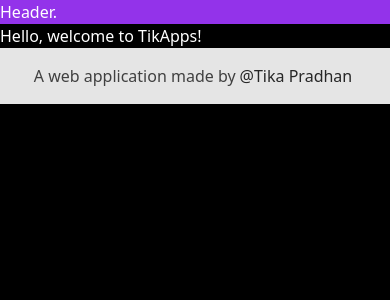
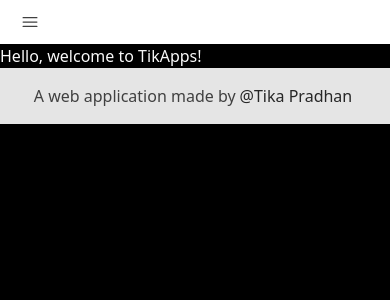
Before and after one commit to tikap/TikApps, a Next.js app: page / in a window 390 px wide. Shown: the top 300 px of the page. Built offline with nearby package versions, Linux system fonts and the light colour scheme.

Commit message:
Added header content and bmi link

```diff
--- a/app/header/header.js
+++ b/app/header/header.js
@@ -1,9 +1,99 @@
-export default function Header(){
-    return (
-        <header>
-            <div class="bg-purple-600">
-                Header.
-            </div>
-        </header>
-    )
+import Link from "next/link";
+
+export default function Header() {
+  return (
+    <header>
+      <nav
+        class="relative flex w-full items-center justify-between bg-white py-2 text-neutral-600 shadow-lg hover:text-neutral-700 focus:text-neutral-700 dark:bg-neutral-600 dark:text-neutral-200 md:flex-wrap md:justify-start"
+        data-te-navbar-ref
+      >
+        <div class="flex w-full flex-wrap items-center justify-between px-3">
+          <div class="flex items-center">
+            <button
+              class="border-0 bg-transparent px-2 text-xl leading-none transition-shadow duration-150 ease-in-out hover:text-neutral-700 focus:text-neutral-700 dark:hover:text-white dark:focus:text-white lg:hidden"
+              type="button"
+              data-te-collapse-init
+              data-te-target="#navbarSupportedContentY"
+              aria-controls="navbarSupportedContentY"
+              aria-expanded="false"
+              aria-label="Toggle navigation"
+            >
+              <span class="[&>svg]:w-5">
+                <svg
+                  xmlns="http://www.w3.org/2000/svg"
+                  fill="none"
+                  viewBox="0 0 24 24"
+                  stroke-width="1.5"
+                  stroke="currentColor"
+                  class="h-7 w-7"
+                >
+                  <path
+                    stroke-linecap="round"
+                    stroke-linejoin="round"
+                    d="M3.75 6.75h16.5M3.75 12h16.5m-16.5 5.25h16.5"
+                  />
+                </svg>
+              </span>
+            </button>
+          </div>
+
+          <div
+            class="!visible hidden grow basis-[100%] items-center lg:!flex lg:basis-auto"
+            id="navbarSupportedContentY"
+            data-te-collapse-item
+          >
+            <ul
+              class="mr-auto flex flex-col lg:flex-row"
+              data-te-navbar-nav-ref
+            >
+              <li class="mb-4 lg:mb-0 lg:pr-2" data-te-nav-item-ref>
+                <Link
+                  class="block transition duration-150 ease-in-out hover:text-neutral-700 focus:text-neutral-700 disabled:text-black/30 dark:hover:text-white dark:focus:text-white lg:p-2 [&.active]:text-black/90"
+                  href="./"
+                  data-te-nav-link-ref
+                  data-te-ripple-init
+                  data-te-ripple-color="light"
+                >
+                  Home
+                </Link>
+              </li>
+              <li class="mb-4 lg:mb-0 lg:pr-2" data-te-nav-item-ref>
+                <Link
+                  class="block transition duration-150 ease-in-out hover:text-neutral-700 focus:text-neutral-700 disabled:text-black/30 dark:hover:text-white dark:focus:text-white lg:p-2 [&.active]:text-black/90"
+                  href="./bmi"
+                  data-te-nav-link-ref
+                  data-te-ripple-init
+                  data-te-ripple-color="light"
+                >
+                  BMI Calculator
+                </Link>
+              </li>
+              <li class="mb-4 lg:mb-0 lg:pr-2" data-te-nav-item-ref>
+                <Link
+                  class="block transition duration-150 ease-in-out hover:text-neutral-700 focus:text-neutral-700 disabled:text-black/30 dark:hover:text-white dark:focus:text-white lg:p-2 [&.active]:text-black/90"
+                  href="./about"
+                  data-te-nav-link-ref
+                  data-te-ripple-init
+                  data-te-ripple-color="light"
+                >
+                  About
+                </Link>
+              </li>
+              <li class="mb-2 lg:mb-0 lg:pr-2" data-te-nav-item-ref>
+                <Link
+                  class="block transition duration-150 ease-in-out hover:text-neutral-700 focus:text-neutral-700 disabled:text-black/30 dark:hover:text-white dark:focus:text-white lg:p-2 [&.active]:text-black/90"
+                  href="./contact"
+                  data-te-nav-link-ref
+                  data-te-ripple-init
+                  data-te-ripple-color="light"
+                >
+                  Contact
+                </Link>
+              </li>
+            </ul>
+          </div>
+        </div>
+      </nav>
+    </header>
+  );
 }
```
